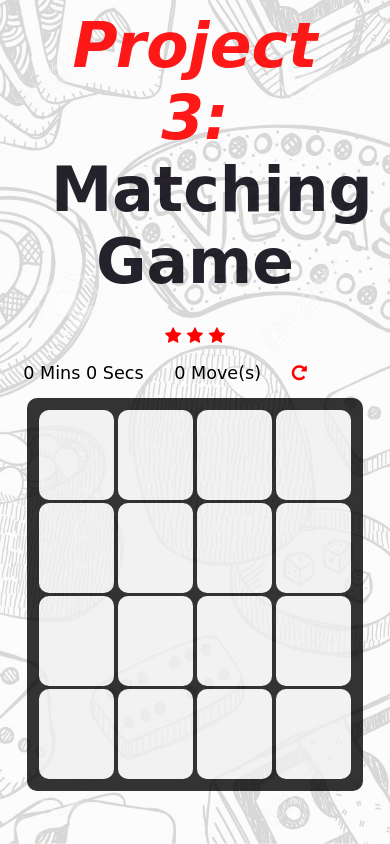
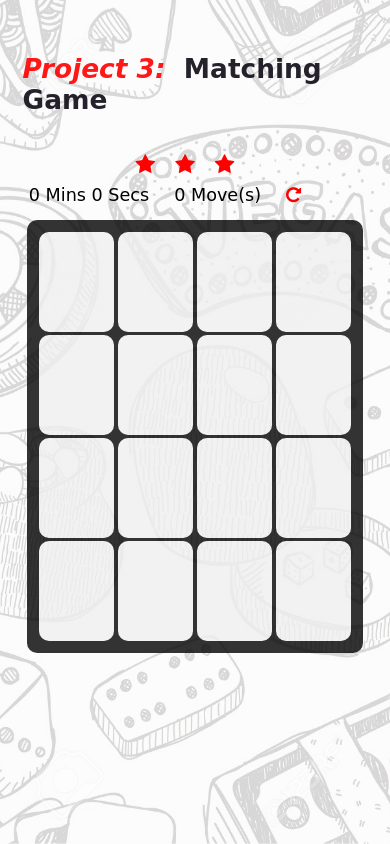
Before and after one commit to CaeSea/Matching-Game, a plain HTML site: page index.html in a window 390 px wide. Drawn offline with Linux system fonts and the light colour scheme; a web font is replaced by a local one.

Commit message:
Finsihed off CSS styles and media queries

```diff
--- a/css/style.css
+++ b/css/style.css
@@ -27,9 +27,15 @@ ul {
 h1 {
   font-size: 3.5em;
   margin: 0;
-  padding: 10px;
+  padding: 3px;
   color: #0e0b16;
   opacity: 0.9;
+}
+
+h2 {
+  font-size: 2.5em;
+  margin: 0;
+  padding: 0;
 }
 
 em {
@@ -46,14 +52,34 @@ em {
 
 header,
 .score-panel {
-  text-align: center;
+  display: flex;
+  flex-wrap: wrap;
+  justify-content: center;
+  align-items: center;
+  width: 45%;
+  margin: 0 auto;
   margin-bottom: 15px;
   font-size: 1.1em;
 }
 
-ul.stars li {
-  display: inline;
+header {
+  width: 100%;
+}
+
+ul.stars {
+  display: flex;
+  flex-basis: 100%;
+  justify-content: center;
+  font-size: 1.2em;
+  margin-bottom: 5px;
+}
+
+li.star {
+  display: inline-flex;
+  flex-basis: 10px;
   color: red;
+  margin-right: 20px;
+  margin-bottom: 5px;
 }
 
 .timer {
@@ -143,22 +169,6 @@ ul.deck {
   color: white;
 }
 
-.fa-bolt {
-  left: 41%
-}
-
-.fa-diamond,
-.fa-cube, {
-  left: 39% !important;
-}
-
-.fa-anchor,
-.fa-bomb,
-.fa-leaf.
-{
-  left: 34% !important;
-}
-
 /*--- Animations ---*/
 
 .flip-card {
@@ -200,7 +210,8 @@ ul.deck {
     margin: 15% auto; /* 15% from the top and centered */
     padding: 20px;
     border: 1px solid #888;
-    width: 80%; /* Could be more or less, depending on screen size */
+    width: 60%; /* Could be more or less, depending on screen size */
+    text-align: center;
 }
 
 /* The Close Button */
@@ -226,29 +237,57 @@ ul.deck {
 
 /*--- Media Queries ---*/
 @media screen and (max-width: 950px) {
-  /* Look at symbol placement  */
+
+  .score-panel {
+    width: 70%;
+  }
+
   ul.deck {
     width: 70%;
   }
 }
 
-@media screen and (max-width: 600px) {
+@media screen and (max-width: 630px) {
+
+  h1 {
+    font-size: 2.5em;
+  }
+
+  .score-panel {
+    width: 90%;
+  }
+
   ul.deck {
     width: 90%;
   }
 }
 
-@media screen and (max-width: 400px) {
-  ul.deck {
+@media screen and (max-width: 460px) {
+
+  h1 {
+    font-size: 1.5em;
+    margin-top: 50px;
+  }
+
+  h2 {
+    font-size: 1.5em;
+    margin-top: 50px;
+  }
+
+  .ul.stars {
     width: 90%;
   }
 
   .front,
   .back {
-    height: 90px;
+    height: 100px;
   }
 
   .card {
-    height: 90px;
+    height: 100px;
+  }
+
+  .symbol {
+    font-size: 2em;
   }
 }
--- a/index.html
+++ b/index.html
@@ -19,9 +19,9 @@
 
         <div class="modal-content">
           <span class="close">&times;</span>
-          <h2>Congratulations, you won!</h2>
+          <h2><em>Congratulations,</em> you won!</h2>
           <p>Time: <span id="modal-time"></span></p>
-          <p>Rating: <ul id="modal-rating"></ul></p>
+          <p class="rate">Rating: <ul id="modal-rating"></ul></p>
           <p>You took <span id ="modal-moves"></span>!</p>
           <p class="modal-restart" onclick="restartGame()"><i class="fa fa-repeat"></i> Play again.</p>
         </div>
--- a/js/app.js
+++ b/js/app.js
@@ -167,7 +167,7 @@ function restartGame() {
   if(stars.length === 1) {
     li.classList.add('star');
     li2.classList.add('star');
-    li.innerHTML = '<i class="fa fa-star"></i>&nbsp;';
+    li.innerHTML = '<i class="fa fa-star"></i>';
     li2.innerHTML = '<i class="fa fa-star"></i>';
     starsHolder.appendChild(li);
     starsHolder.appendChild(li2);
```
